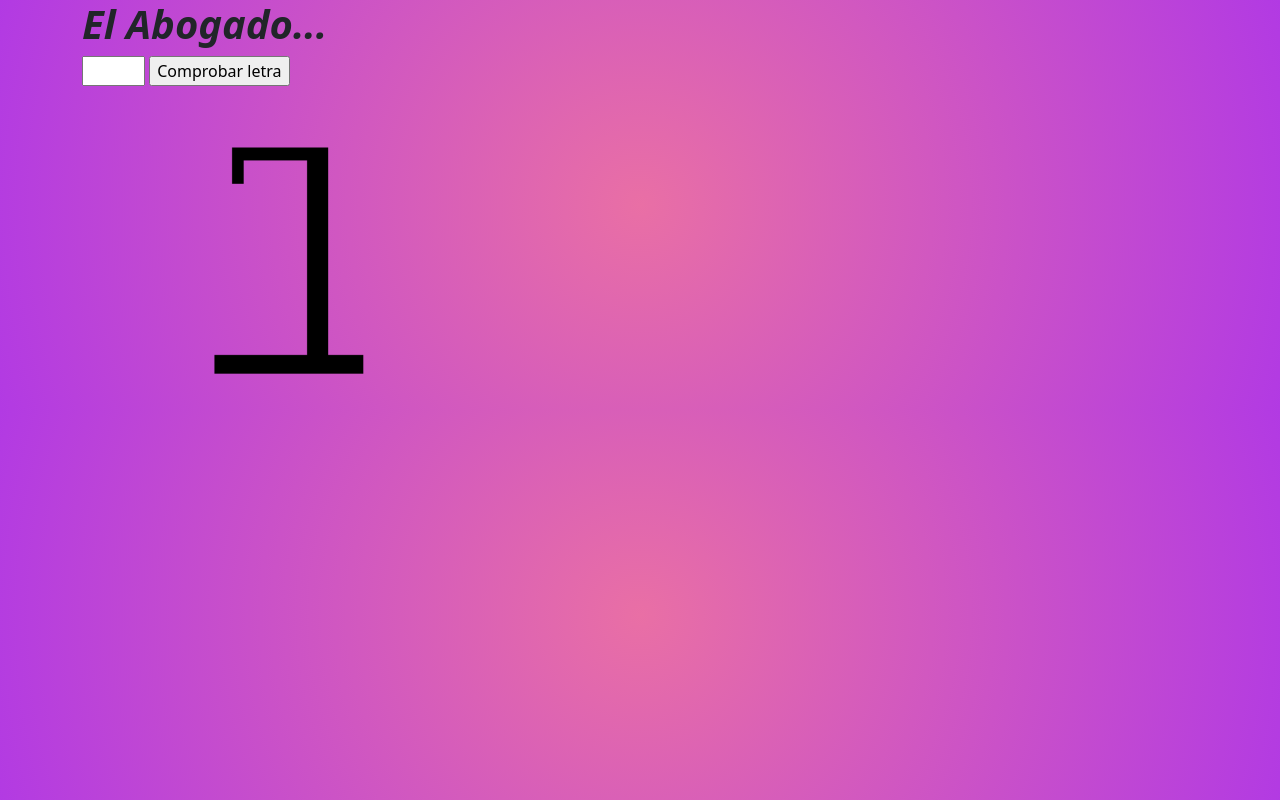
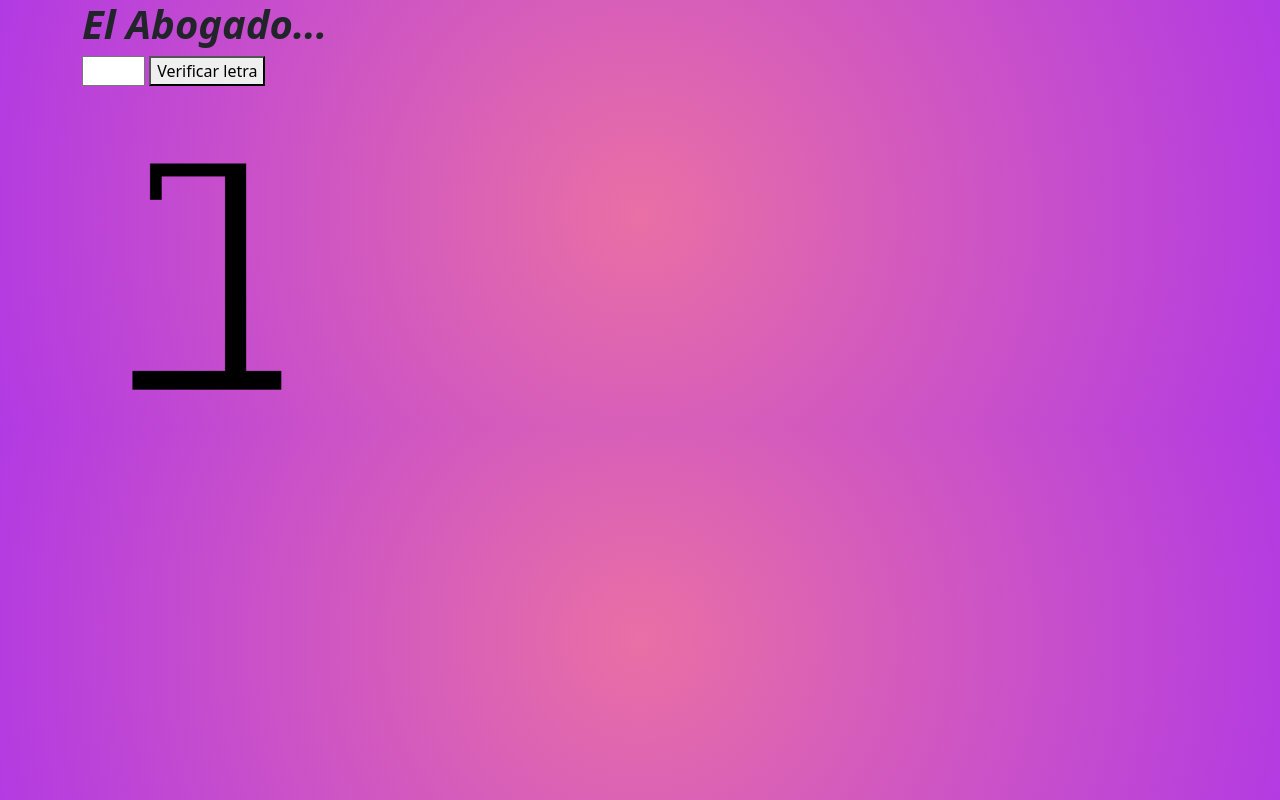
Before and after one commit to aincalgar/Act_JS_Ahorcado_Ainhoa_Calabuig_Garcia, a plain HTML site: page index.html in a window 1280 px wide. Drawn offline with nearby package versions, Linux system fonts and the light colour scheme.

Commit message:
Update index.html

```diff
--- a/index.html
+++ b/index.html
@@ -13,14 +13,18 @@
         <form>
             <h2 id="ganaPierde">...que tengo aquí colgado.</h2>
             <input id="txtLetra" type="text" name="txtLetra" maxlength="1" size="1" required>
-            <input type="button" value="Comprobar letra">
+            <button id="boton">Verificar letra</button>
+            <p id="palabraSeparada" ></p>
+
         </form>
         <br>
+
+    </div>
+    <div class="col">
+        <div class="ahorcado"></div>
         <img src="images/Hangman-0.png" id="imgInicial">
     </div>
-
         <script src="https://cdn.jsdelivr.net/npm/bootstrap@5.3.3/dist/js/bootstrap.bundle.min.js" integrity="sha384-YvpcrYf0tY3lHB60NNkmXc5s9fDVZLESaAA55NDzOxhy9GkcIdslK1eN7N6jIeHz" crossorigin="anonymous"></script>
-
         <script src="app.js"></script>
 </body>
 </html>
```
